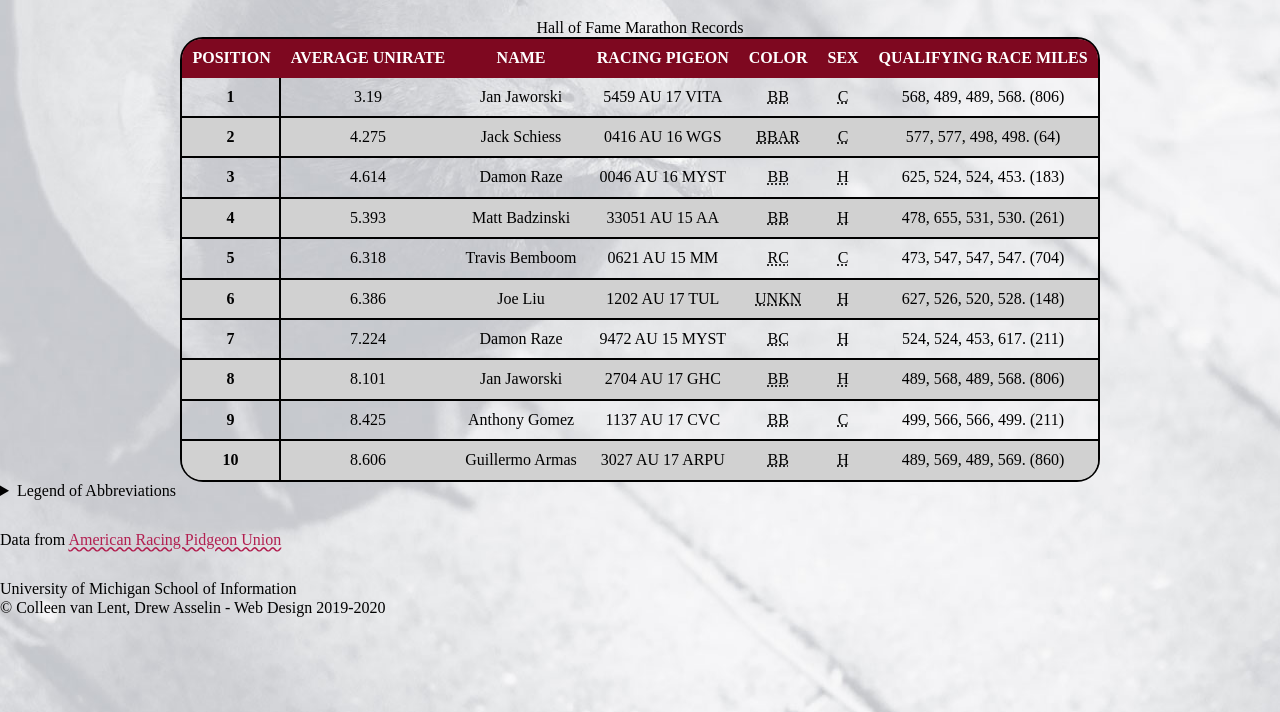
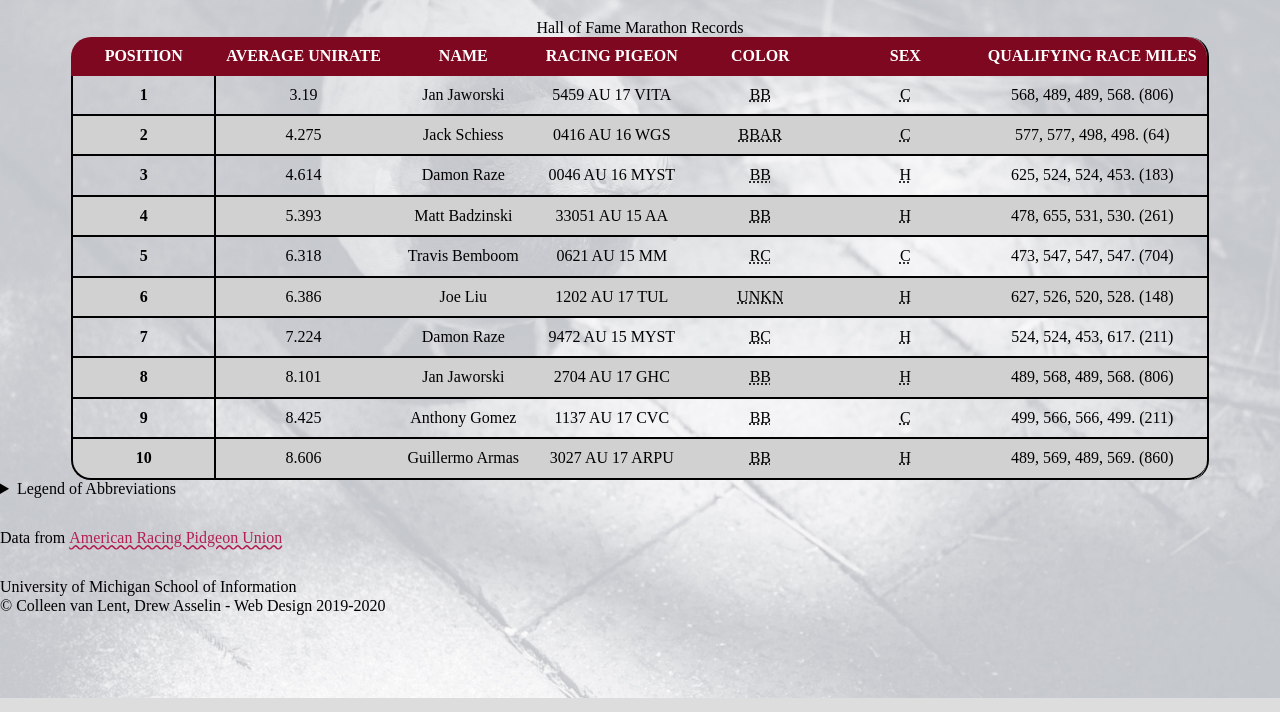
Before and after one commit to emmamarion/wk3, a plain HTML site: page birds_main/index.html in a window 1280 px wide. Shown: the part 88-800 px from the top of the page. Drawn offline with nearby package versions, Linux system fonts and the light colour scheme.

Commit message:
fixed all problems

```diff
--- a/birds_main/css/style.css
+++ b/birds_main/css/style.css
@@ -3,7 +3,7 @@ p {
 }
 
 a {
-    size: 16px;
+    font-size: 16px;
     color: #B21F50;
     text-decoration: underline wavy;
 }
@@ -24,13 +24,15 @@ body {
     background-repeat: no-repeat;
     background-position: center;
     background-color: #DDDDDD;
+    background-size: cover;
+
 }
 
 table {
     border-collapse: separate;
     border-spacing: 0px;
-    border-radius: 23px;
-    border: 2px solid black;
+    border-radius: 20px;
+    border-right: 2px solid black;
     margin: auto;
 
 }
@@ -42,13 +44,12 @@ td {
 }
 
 
-
-th {
+thead th {
     padding: 10px;
+    min-width: 125px;
 }
 
 thead {
-    min-width: 125px;
     padding: 10px;
     text-transform: uppercase;
     color: white;
@@ -57,12 +58,11 @@ thead {
 }
 
 tbody th {
+    padding: 10px;
+    border-left: 2px solid black;
+    border-right: 2px solid black;
     border-bottom: 2px solid black;
-    border-right: 2px solid black;
-    padding: 10px;
 }
-
-
 
 tr:nth-child(even) {
     background-color: #D1D1D1;
@@ -89,7 +89,3 @@ tbody tr:last-child th{
 tbody tr:last-child td:last-child{
     border-bottom-right-radius: 20px;
 }
-
-tbody tr:last-child td, tbody tr:last-child th{
-    border-bottom: none;
-}
```
